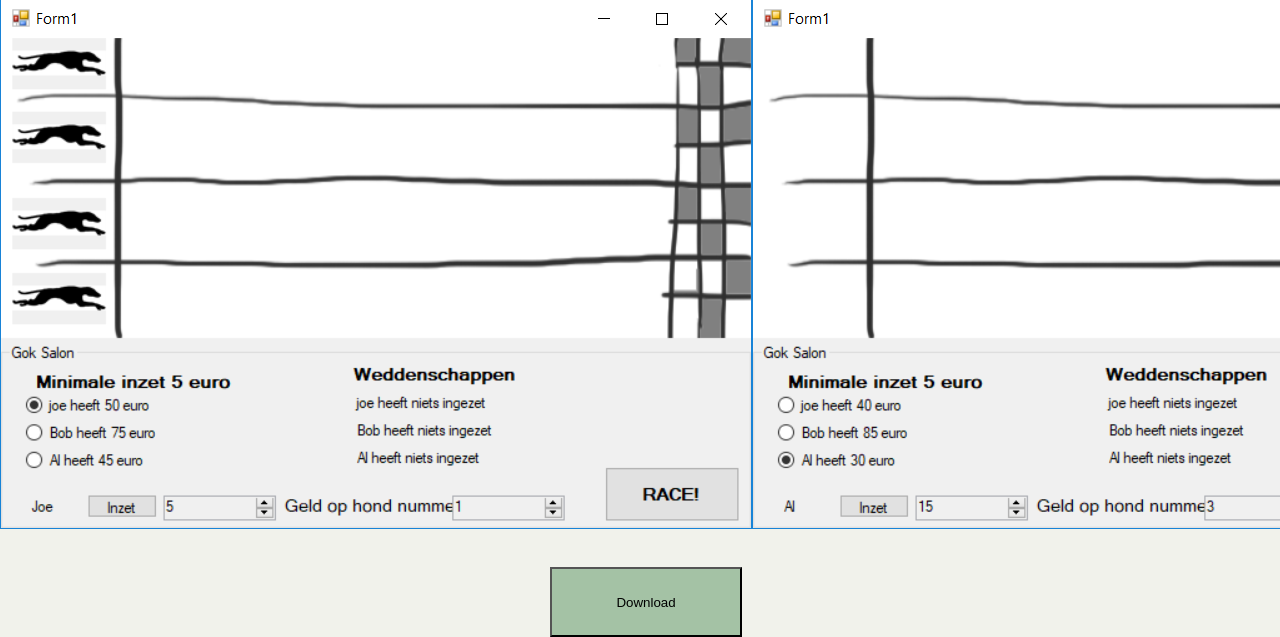
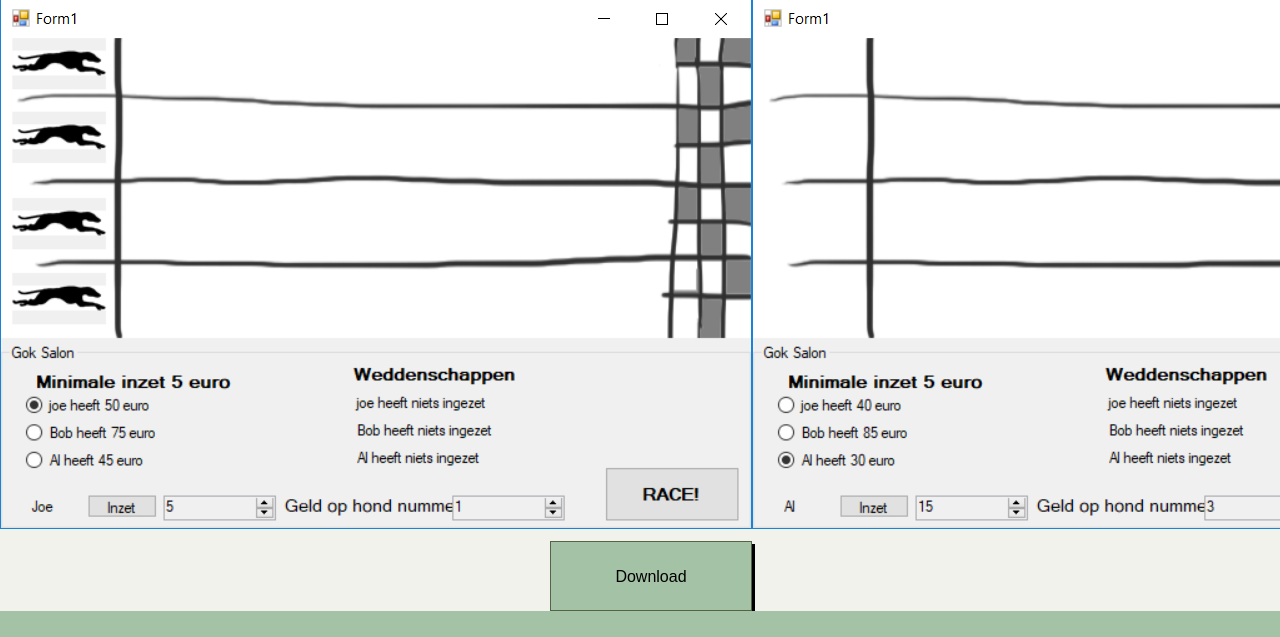
Before and after one commit to verenigde-onnozele-compagnie/PHP-project, a PHP site: page / in a window 1280 px wide; the page is wider, and only the part inside the window is pictured. Shown: the part 553-1190 px from the top of that part. After the commit the page ends 1164 px from the top of that part, so only its background shows below. Run offline with PHP 8.4, Linux system fonts and the light colour scheme.

Commit message:
Added download function

```diff
--- a/index.php
+++ b/index.php
@@ -29,9 +29,7 @@
         <img src="images/promoimage2.PNG" alt="Promotion image 2">
     </div>
     <div class="download">
-        <form action="download.php">
-            <input type="submit" value="Download" id="download">
-        </form>
+        <a href="downloads/gokkers.exe">Download</a>
     </div>
 </body>
 </html>
--- a/style.css
+++ b/style.css
@@ -70,10 +70,20 @@ nav a {
 
 /* =====download===== */
 
-.download form input {
+.download a {
+    border: 1px solid #566246;
+    box-shadow: 3px 3px black;
+    text-decoration: none;
+    color: black;
     padding: 2% 5% 2% 5%;
     background-color: #a4c2a5;
     margin-left: 43%;
+    margin-bottom: 10%;
+}
+
+.download a:hover {
+    transition: 2s;
+    box-shadow: none;
 }
 
 /* =====responsive===== */
```
Also changed, not shown: download.php (deleted, +0 -19 lines), 1 other file.
